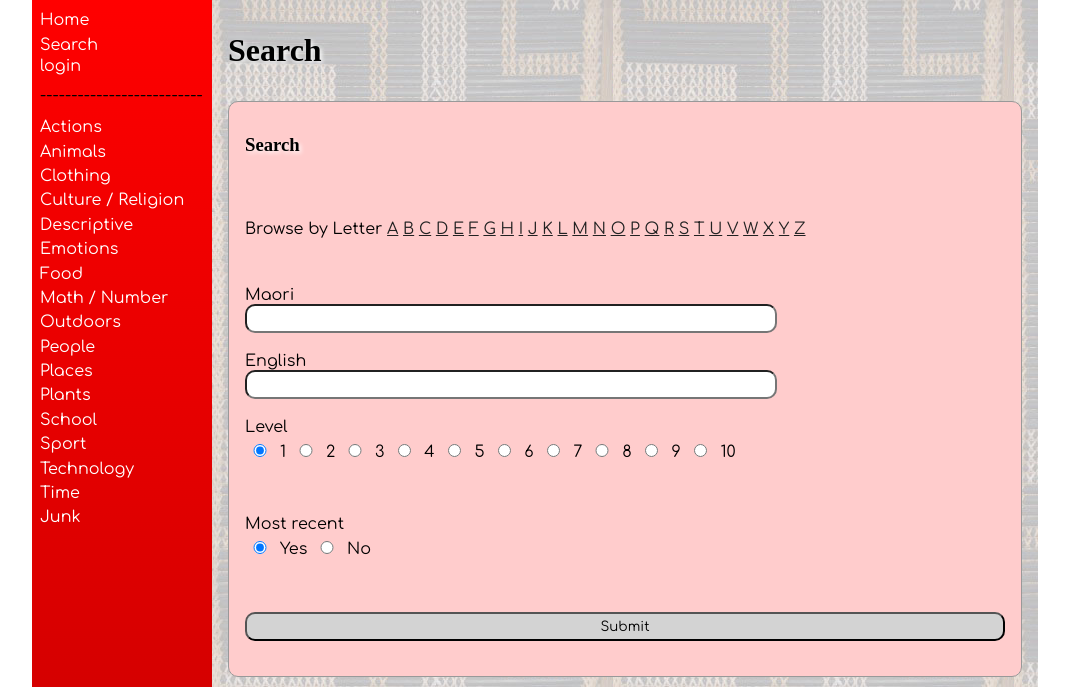
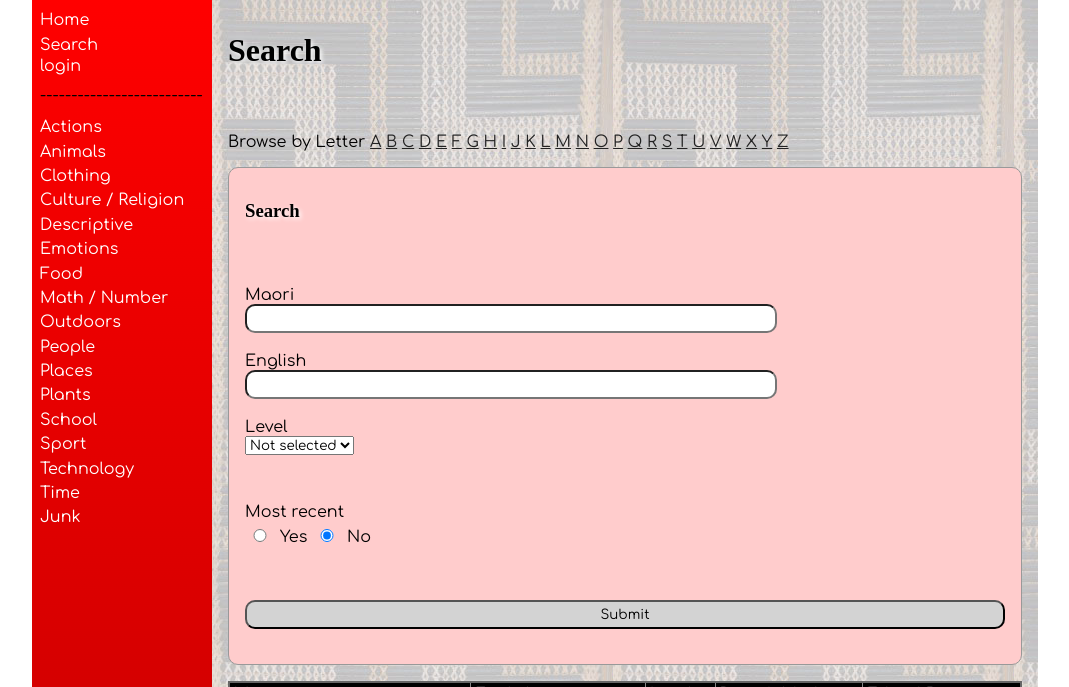
Before and after one commit to IneshyPie/Maori-Dictionary, a Flask app: page /fulldict in a window 1280 px wide. Shown: the part 101-788 px from the top of the page, without its empty margins (108-1177 px from the left). Run offline with Flask 2, Linux system fonts and the light colour scheme; data comes from the database, SQL or seed files in the repository; both versions use the stored data as it was after the commit; some web fonts are replaced.

Commit message:
Search page Browse by letter

```diff
--- a/maori_dictionary/app.py
+++ b/maori_dictionary/app.py
@@ -1,3 +1,4 @@
+import string
 from flask import Flask, render_template, request, redirect, session
 import sqlite3
 from sqlite3 import Error
@@ -70,7 +71,7 @@ def render_dictionary():
     dictionary_list = cur.fetchall()
     con.close()
     return render_template("full_dictionary.html", dictionary_list=dictionary_list, logged_in=is_logged_in(),
-                           category_list=render_category_list())
+                           category_list=render_category_list(), selected=[])
 
 
 @app.route('/category/<id>', methods=["POST", "GET"])
@@ -212,6 +213,33 @@ def render_delete_word(id):
     con.close()
     return render_template("delete_word.html", word_list=word_list, logged_in=is_logged_in(),
                            category_list=render_category_list())
+
+
+@app.route('/browse_by_letter/<letter>')
+def action_browse_by_letter(letter):
+    dictionary_list = None
+    print(f"line 220: {letter}")
+    if not letter is None:
+        english_search = f"{letter}%"
+        print(f"line 223: english_search : {english_search}")
+        con = create_connection(DATABASE)
+        cur = con.cursor()
+        query = """SELECT d.id, d.maori, d.english, d.level, d.date_added, ifnull(u.first_name, ''), ifnull(u.last_name, '')
+                       FROM dictionary d
+                       LEFT JOIN user_details u on d.user_id = u.id
+                       WHERE english LIKE ?"""
+        cur.execute(query, (english_search,))
+        print(f"line 230: Query = {query}")
+        dictionary_list = cur.fetchall()
+        print(f"line 232: Dictionary list = {dictionary_list}")
+        con.close()
+        selected = []
+        selected = ["" for i in range(26)]
+        print(string.ascii_lowercase.index(letter.lower()))
+        selected[string.ascii_lowercase.index(letter.lower())] = "selected"
+    print(f"line 234: Dictionary list Outside= {dictionary_list}")
+    return render_template("full_dictionary.html", dictionary_list=dictionary_list, logged_in=is_logged_in(),
+                       category_list=render_category_list(), selected=selected)
 
 
 @app.route('/action_delete_category/<id>', methods=["POST"])
--- a/maori_dictionary/static/css/style.css
+++ b/maori_dictionary/static/css/style.css
@@ -13,6 +13,10 @@
 
 .form-group {
     padding-top: 3rem;
+}
+
+.selected {
+    background-color: white;
 }
 
 #search-label {
--- a/maori_dictionary/templates/full_dictionary.html
+++ b/maori_dictionary/templates/full_dictionary.html
@@ -5,39 +5,40 @@ Search
 {% endblock %}
 
 {% block main %}
+
     <h1>Search</h1>
+    <div class="form-group">
+        <div class="form-label">Browse by Letter
+        <a href="/browse_by_letter/A" class="{{ selected[0] }}">A</a>
+        <a href="/browse_by_letter/B" class="{{ selected[1] }}">B</a>
+        <a href="/browse_by_letter/C" class="{{ selected[2] }}">C</a>
+        <a href="/browse_by_letter/D" class="{{ selected[3] }}">D</a>
+        <a href="/browse_by_letter/E" class="{{ selected[4] }}">E</a>
+        <a href="/browse_by_letter/F" class="{{ selected[5] }}">F</a>
+        <a href="/browse_by_letter/G" class="{{ selected[6] }}">G</a>
+        <a href="/browse_by_letter/H" class="{{ selected[7] }}">H</a>
+        <a href="/browse_by_letter/I" class="{{ selected[8] }}">I</a>
+        <a href="/browse_by_letter/J" class="{{ selected[9] }}">J</a>
+        <a href="/browse_by_letter/K" class="{{ selected[10] }}">K</a>
+        <a href="/browse_by_letter/L" class="{{ selected[11] }}">L</a>
+        <a href="/browse_by_letter/M" class="{{ selected[12] }}">M</a>
+        <a href="/browse_by_letter/N" class="{{ selected[13] }}">N</a>
+        <a href="/browse_by_letter/O" class="{{ selected[14] }}">O</a>
+        <a href="/browse_by_letter/P" class="{{ selected[15] }}">P</a>
+        <a href="/browse_by_letter/Q" class="{{ selected[16] }}">Q</a>
+        <a href="/browse_by_letter/R" class="{{ selected[17] }}">R</a>
+        <a href="/browse_by_letter/S" class="{{ selected[18] }}">S</a>
+        <a href="/browse_by_letter/T" class="{{ selected[19] }}">T</a>
+        <a href="/browse_by_letter/U" class="{{ selected[20] }}">U</a>
+        <a href="/browse_by_letter/V" class="{{ selected[21] }}">V</a>
+        <a href="/browse_by_letter/W" class="{{ selected[22] }}">W</a>
+        <a href="/browse_by_letter/X" class="{{ selected[23] }}">X</a>
+        <a href="/browse_by_letter/Y" class="{{ selected[24] }}">Y</a>
+        <a href="/browse_by_letter/Z" class="{{ selected[25] }}">Z</a>
+        </div>
+    </div>
     <form id = "search" class="dataForm" method="post">
         <h3>Search</h3>
-        <div class="form-group">
-            <div class="form-label">Browse by Letter
-            <a href="/fulldict">A</a>
-            <a href="/fulldict">B</a>
-            <a href="/fulldict">C</a>
-            <a href="/fulldict">D</a>
-            <a href="/fulldict">E</a>
-            <a href="/fulldict">F</a>
-            <a href="/fulldict">G</a>
-            <a href="/fulldict">H</a>
-            <a href="/fulldict">I</a>
-            <a href="/fulldict">J</a>
-            <a href="/fulldict">K</a>
-            <a href="/fulldict">L</a>
-            <a href="/fulldict">M</a>
-            <a href="/fulldict">N</a>
-            <a href="/fulldict">O</a>
-            <a href="/fulldict">P</a>
-            <a href="/fulldict">Q</a>
-            <a href="/fulldict">R</a>
-            <a href="/fulldict">S</a>
-            <a href="/fulldict">T</a>
-            <a href="/fulldict">U</a>
-            <a href="/fulldict">V</a>
-            <a href="/fulldict">W</a>
-            <a href="/fulldict">X</a>
-            <a href="/fulldict">Y</a>
-            <a href="/fulldict">Z</a>
-            </div>
-        </div>
         <div class="form-group">
             <div class="form-label">Maori</div>
             <div class="form-element"><input type="text" name = "maori" maxlength="30" required></div>
@@ -49,33 +50,26 @@ Search
         <div class="form-group">
             <div class="form-label">Level</div>
                 <div>
-                    <input type="radio" id="1" name="level" value="1" checked>
-                    <label for="1">1</label>
-                    <input type="radio" id="2" name="level" value="2">
-                    <label for="2">2</label>
-                    <input type="radio" id="3" name="level" value="3">
-                    <label for="3">3</label>
-                    <input type="radio" id="4" name="level" value="4">
-                    <label for="4">4</label>
-                    <input type="radio" id="5" name="level" value="5">
-                    <label for="5">5</label>
-                    <input type="radio" id="6" name="level" value="6">
-                    <label for="6">6</label>
-                    <input type="radio" id="7" name="level" value="7">
-                    <label for="7">7</label>
-                    <input type="radio" id="8" name="level" value="8">
-                    <label for="8">8</label>
-                    <input type="radio" id="9" name="level" value="9">
-                    <label for="9">9</label>
-                    <input type="radio" id="10" name="level" value="10">
-                    <label for="10">10</label>
+                  <select name="level" id="level">
+                    <option value="0">Not selected</option>
+                    <option value="1">1</option>
+                    <option value="2">2</option>
+                    <option value="3">3</option>
+                    <option value="4">4</option>
+                    <option value="5">5</option>
+                    <option value="6">6</option>
+                    <option value="7">7</option>
+                    <option value="8">8</option>
+                    <option value="9">9</option>
+                    <option value="10">10</option>
+                  </select>
                 </div>
             <div class="form-group">
                 <div class="form-label">Most recent</div>
                     <div>
-                        <input type="radio" id="1" name="Date Added" checked>
+                        <input type="radio" id="1" name="Date Added">
                         <label>Yes</label>
-                        <input type="radio" id="2" name="Date Added">
+                        <input type="radio" id="2" name="Date Added" checked>
                         <label>No</label>
                     </div>
             </div>
--- a/maori_dictionary/templates/signup.html
+++ b/maori_dictionary/templates/signup.html
@@ -5,6 +5,7 @@ Signup
 {% endblock %}
 
 {% block main %}
+<div class="error">{{ error }}</div>
 <form class="dataForm" method="post"/>
     <div class="form-group">
         <div class="form-label">First Name:</div>
```
Also changed, not shown: maori_dictionary/database/dictionary.db.
